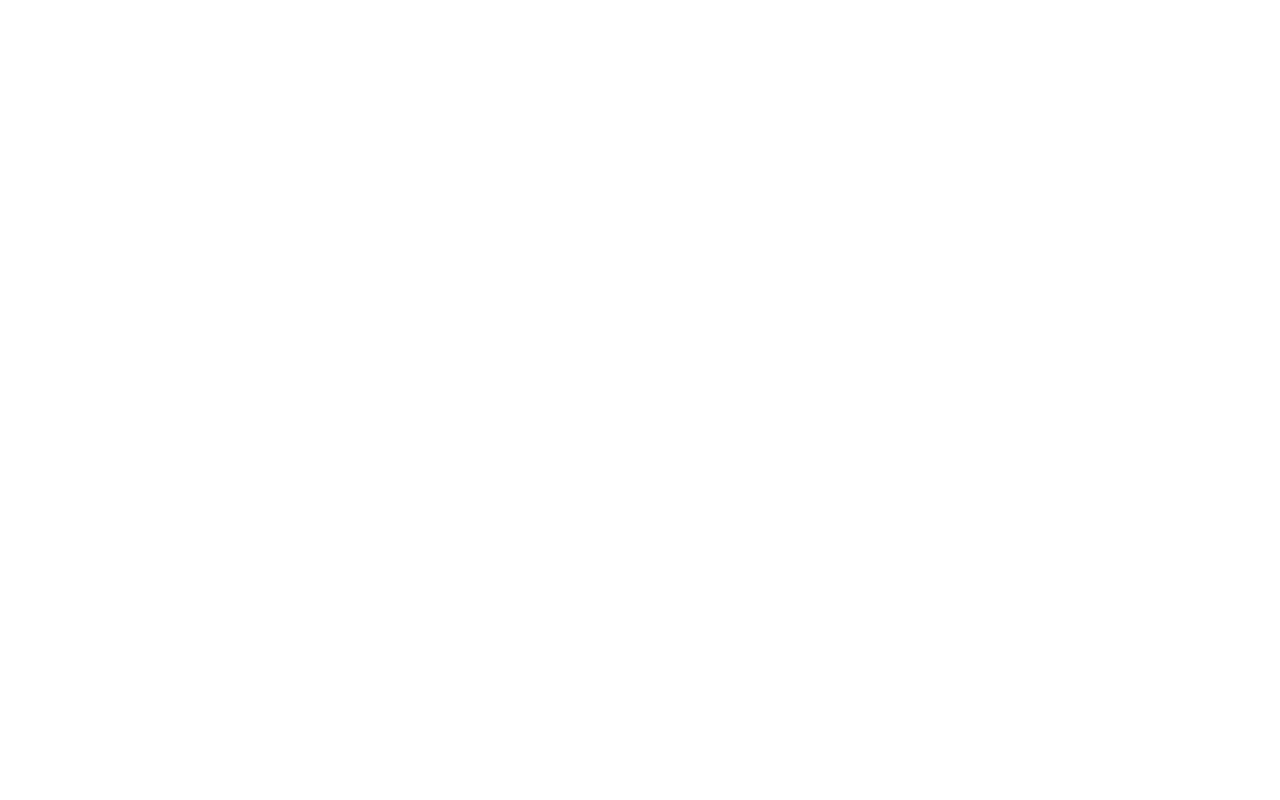
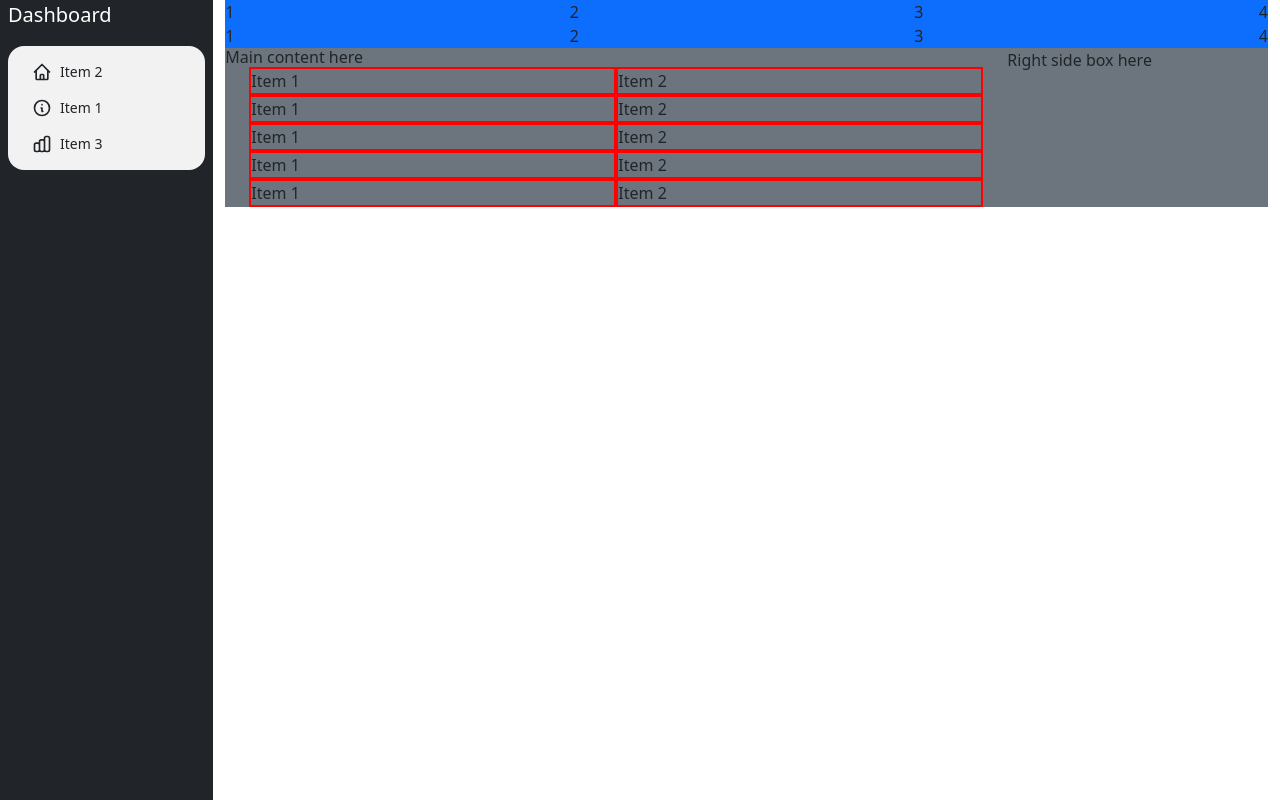
Before and after one commit to yxuan1996/Admin-Dashboard, a plain HTML site: page index.html in a window 1280 px wide. Drawn offline with nearby package versions, Linux system fonts and the light colour scheme.

Commit message:
Create Main Layout

```diff
--- a/index.html
+++ b/index.html
@@ -5,11 +5,91 @@
     <meta http-equiv="X-UA-Compatible" content="IE=edge">
     <meta name="viewport" content="width=device-width, initial-scale=1.0">
     <title>Admin Dashboard</title>
+    <link href="https://cdn.jsdelivr.net/npm/bootstrap@5.0.2/dist/css/bootstrap.min.css" rel="stylesheet" integrity="sha384-EVSTQN3/azprG1Anm3QDgpJLIm9Nao0Yz1ztcQTwFspd3yD65VohhpuuCOmLASjC" crossorigin="anonymous">
+    <link href="https://cdn.jsdelivr.net/npm/daisyui@3.0.20/dist/full.css" rel="stylesheet" type="text/css" />
+    <link href="./style.css" rel="stylesheet" type="text/css" />
 </head>
 <body>
-    <div class="container">
+    <div class="container-fluid">
+        <div class="row flex-nowrap">
+            <div class="col-auto col-md-3 col-xl-2 px-sm-2 px-0 bg-dark sidebar">
+
+                <a href="/" class="d-flex align-items-center pb-3 mb-md-0 me-md-auto text-white text-decoration-none">
+                  <span class="fs-5 d-none d-sm-inline">Dashboard</span>
+                </a>
+
+                <ul class="d-flex flex-column menu bg-base-200 w-full rounded-box">
+                    <li>
+                      <a>
+                        <svg xmlns="http://www.w3.org/2000/svg" class="h-5 w-5" fill="none" viewBox="0 0 24 24" stroke="currentColor"><path stroke-linecap="round" stroke-linejoin="round" stroke-width="2" d="M3 12l2-2m0 0l7-7 7 7M5 10v10a1 1 0 001 1h3m10-11l2 2m-2-2v10a1 1 0 01-1 1h-3m-6 0a1 1 0 001-1v-4a1 1 0 011-1h2a1 1 0 011 1v4a1 1 0 001 1m-6 0h6" /></svg>
+                      Item 2
+                      </a>
+                    </li>
+                    <li>
+                      <a>
+                        <svg xmlns="http://www.w3.org/2000/svg" class="h-5 w-5" fill="none" viewBox="0 0 24 24" stroke="currentColor"><path stroke-linecap="round" stroke-linejoin="round" stroke-width="2" d="M13 16h-1v-4h-1m1-4h.01M21 12a9 9 0 11-18 0 9 9 0 0118 0z" /></svg>
+                        Item 1
+                      </a>
+                    </li>
+                    <li>
+                      <a>
+                        <svg xmlns="http://www.w3.org/2000/svg" class="h-5 w-5" fill="none" viewBox="0 0 24 24" stroke="currentColor"><path stroke-linecap="round" stroke-linejoin="round" stroke-width="2" d="M9 19v-6a2 2 0 00-2-2H5a2 2 0 00-2 2v6a2 2 0 002 2h2a2 2 0 002-2zm0 0V9a2 2 0 012-2h2a2 2 0 012 2v10m-6 0a2 2 0 002 2h2a2 2 0 002-2m0 0V5a2 2 0 012-2h2a2 2 0 012 2v14a2 2 0 01-2 2h-2a2 2 0 01-2-2z" /></svg>
+                        Item 3
+                      </a>
+                    </li>
+                  </ul>
+            </div>
+
+            <div class="col">
+              <div class="d-flex flex-column bd-highlight mb-3">
+                <div class="d-flex flex-column flex-top bg-primary">
+                  <div class="d-flex flex-row justify-content-between">
+                    <div>1</div>
+                    <div>2</div>
+                    <div>3</div>
+                    <div>4</div>
+                  </div>
+
+                  <div class="d-flex flex-row justify-content-between">
+                    <div>1</div>
+                    <div>2</div>
+                    <div>3</div>
+                    <div>4</div>
+                  </div>
+                </div>
+                <div class="d-flex flex-grow-1 flex-bottom bg-secondary">
+                  <div class="w-75">
+                    <div>
+                      <h1>Main content here</h1>
+                      <div class="container main-grid">
+                        <div class="grid-item">Item 1</div>
+                        <div class="grid-item">Item 2</div>
+                        <div class="grid-item">Item 1</div>
+                        <div class="grid-item">Item 2</div>
+                        <div class="grid-item">Item 1</div>
+                        <div class="grid-item">Item 2</div>
+                        <div class="grid-item">Item 1</div>
+                        <div class="grid-item">Item 2</div>
+                        <div class="grid-item">Item 1</div>
+                        <div class="grid-item">Item 2</div>
+
+                      </div>
+                    </div>
+                  </div>
+                  <div class="w-25">
+                      Right side box here
+                  </div>
+
+                </div>
+              </div>
+
+            </div>
+
+        </div>
 
     </div>
 
+    <script src="https://cdn.jsdelivr.net/npm/bootstrap@5.0.2/dist/js/bootstrap.bundle.min.js" integrity="sha384-MrcW6ZMFYlzcLA8Nl+NtUVF0sA7MsXsP1UyJoMp4YLEuNSfAP+JcXn/tWtIaxVXM" crossorigin="anonymous"></script>
+    <script src="https://cdn.tailwindcss.com"></script>
 </body>
 </html>
--- /dev/null
+++ b/style.css
@@ -0,0 +1,23 @@
+/* Layout Styles */
+
+.sidebar {
+    height: 100vh;
+}
+
+.flex-top {
+    flex: 1;
+}
+
+.flex-bottom {
+    flex: 5;
+}
+
+.main-grid {
+    display:grid;
+    grid-template-columns: 3fr 3fr;
+    grid-template-rows: 2fr 2fr 2fr;
+}
+
+.grid-item {
+    border: 2px solid red;
+}
```
